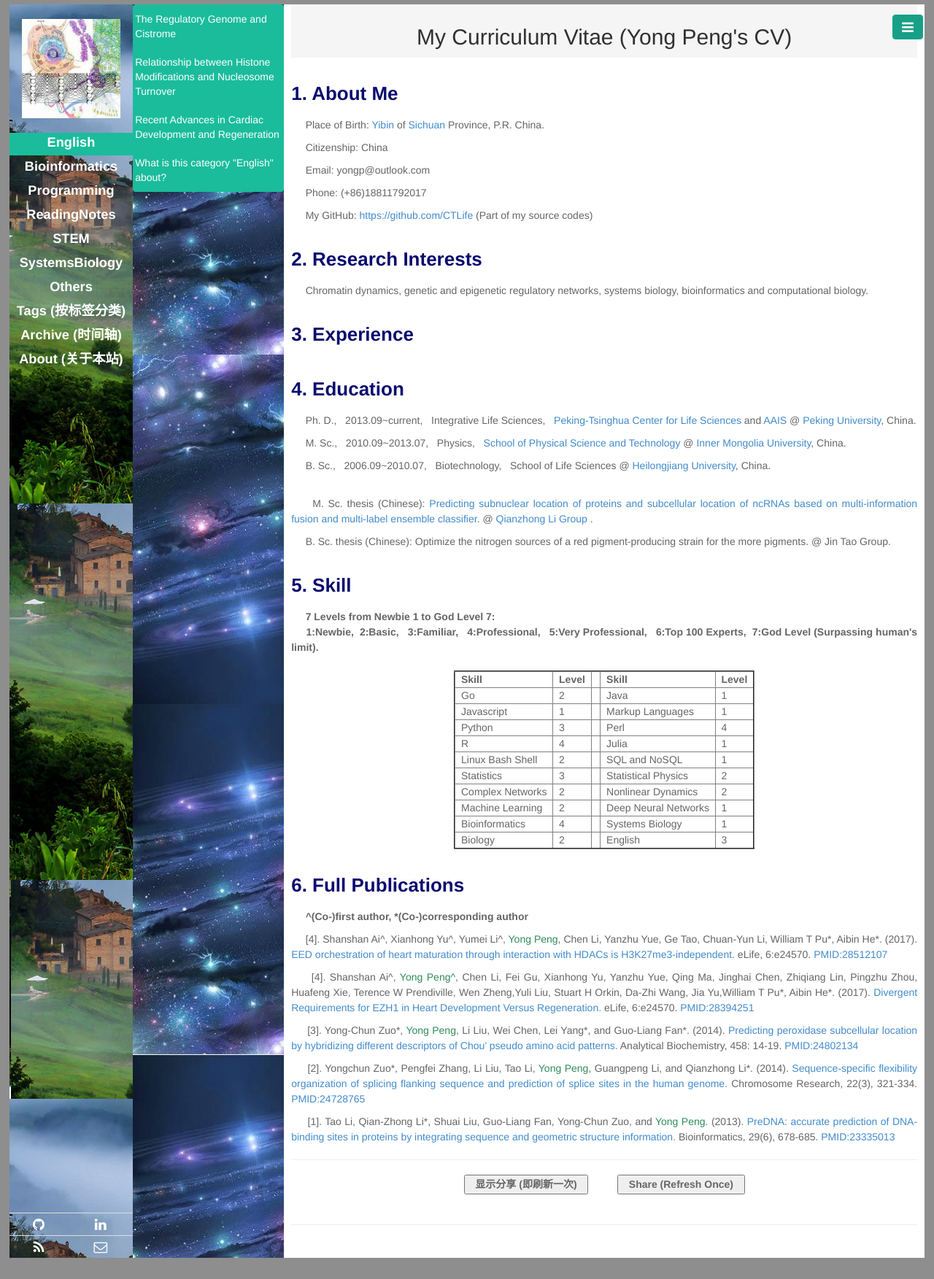
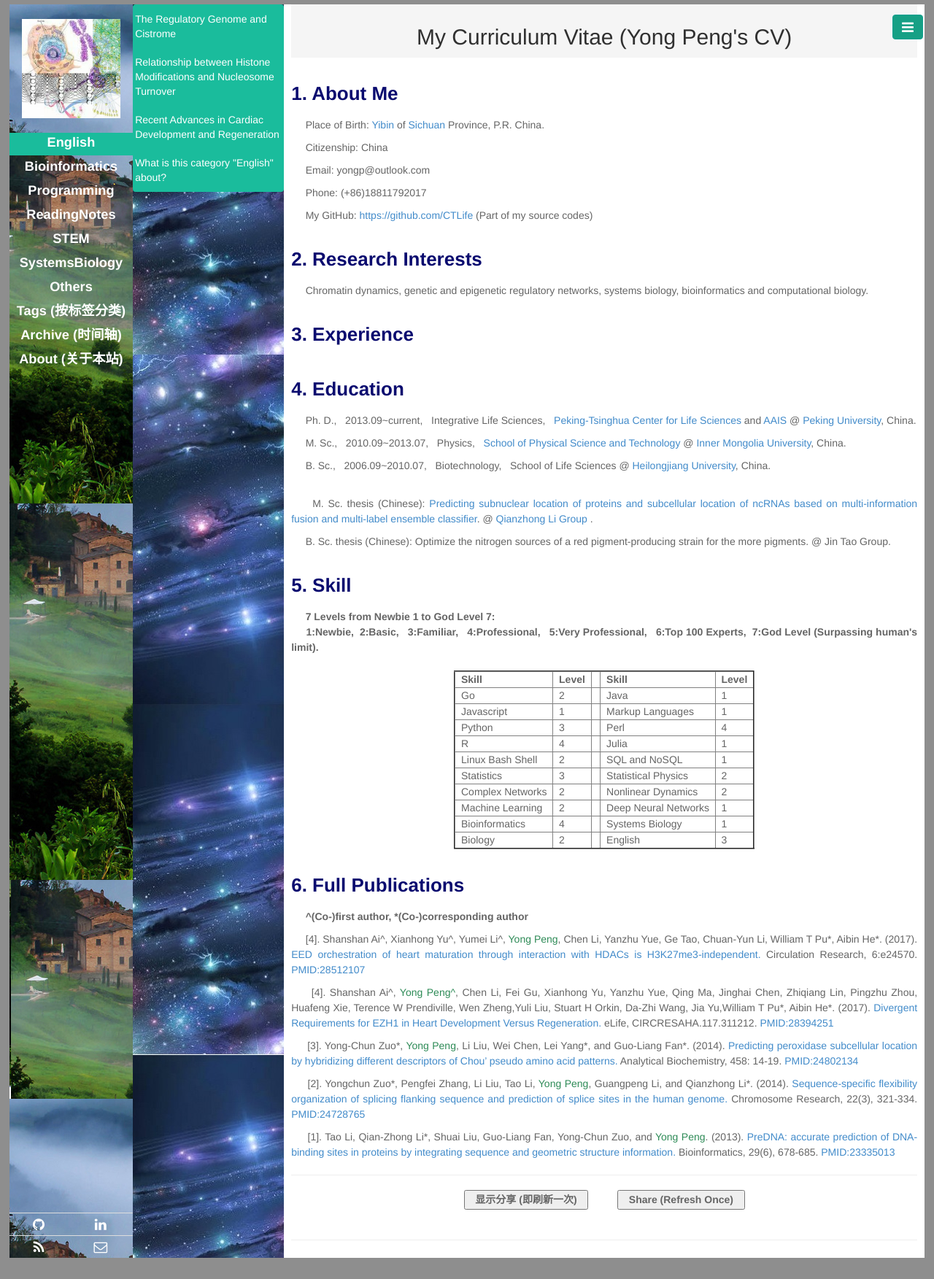
Before and after one commit to CTLife/CTLife.github.io, a Jekyll site: the page built from yongpeng.html, in a window 1280 px wide. Shown: the whole page at 73% size. Built offline with Jekyll 4.4.1, drawn with Linux system fonts in a browser that asks for light colours; Markdown is read by kramdown in place of the engine named in the settings.

Commit message:
Create yongpeng.html

```diff
--- a/yongpeng.html
+++ b/yongpeng.html
@@ -120,13 +120,13 @@ multi-information fusion and multi-label ensemble classifier</a>. @ <a href="htt
 <p> &nbsp;&nbsp;&nbsp;&nbsp; [4]. Shanshan Ai^, Xianhong Yu^, Yumei Li^, <font color="#2E8B57">Yong Peng</font>, Chen Li, Yanzhu Yue, Ge Tao, Chuan-Yun Li, William T Pu*, Aibin He*. (2017).
 <a href="http://circres.ahajournals.org/content/early/2017/05/16/CIRCRESAHA.117.311212">
 EED orchestration of heart maturation through interaction with HDACs is H3K27me3-independent. </a>
-eLife, 6:e24570. <a href="https://www.ncbi.nlm.nih.gov/pubmed/28512107">PMID:28512107</a>
+Circulation Research, 6:e24570. <a href="https://www.ncbi.nlm.nih.gov/pubmed/28512107">PMID:28512107</a>
 </p>
 
 <p> &nbsp;&nbsp;&nbsp;&nbsp; [4]. Shanshan Ai^, <font color="#2E8B57">Yong Peng^</font>, Chen Li, Fei Gu, Xianhong Yu, Yanzhu Yue, Qing Ma, Jinghai Chen, Zhiqiang Lin, Pingzhu Zhou, Huafeng Xie, Terence W Prendiville, Wen Zheng,Yuli Liu, Stuart H Orkin, Da-Zhi Wang, Jia Yu,William T Pu*, Aibin He*. (2017).
 <a href="https://elifesciences.org/content/6/e24570">
 Divergent Requirements for EZH1 in Heart Development Versus Regeneration. </a>
-eLife, 6:e24570. <a href="http://pubmedcentralcanada.ca/pmcc/articles/PMC5400508">PMID:28394251</a>
+eLife, CIRCRESAHA.117.311212. <a href="http://pubmedcentralcanada.ca/pmcc/articles/PMC5400508">PMID:28394251</a>
 </p>
 
 <p> &nbsp;&nbsp;&nbsp;&nbsp; [3].  Yong-Chun Zuo*, <font color="#2E8B57">Yong Peng</font>, Li Liu, Wei Chen, Lei Yang*, and Guo-Liang Fan*. (2014).
```
